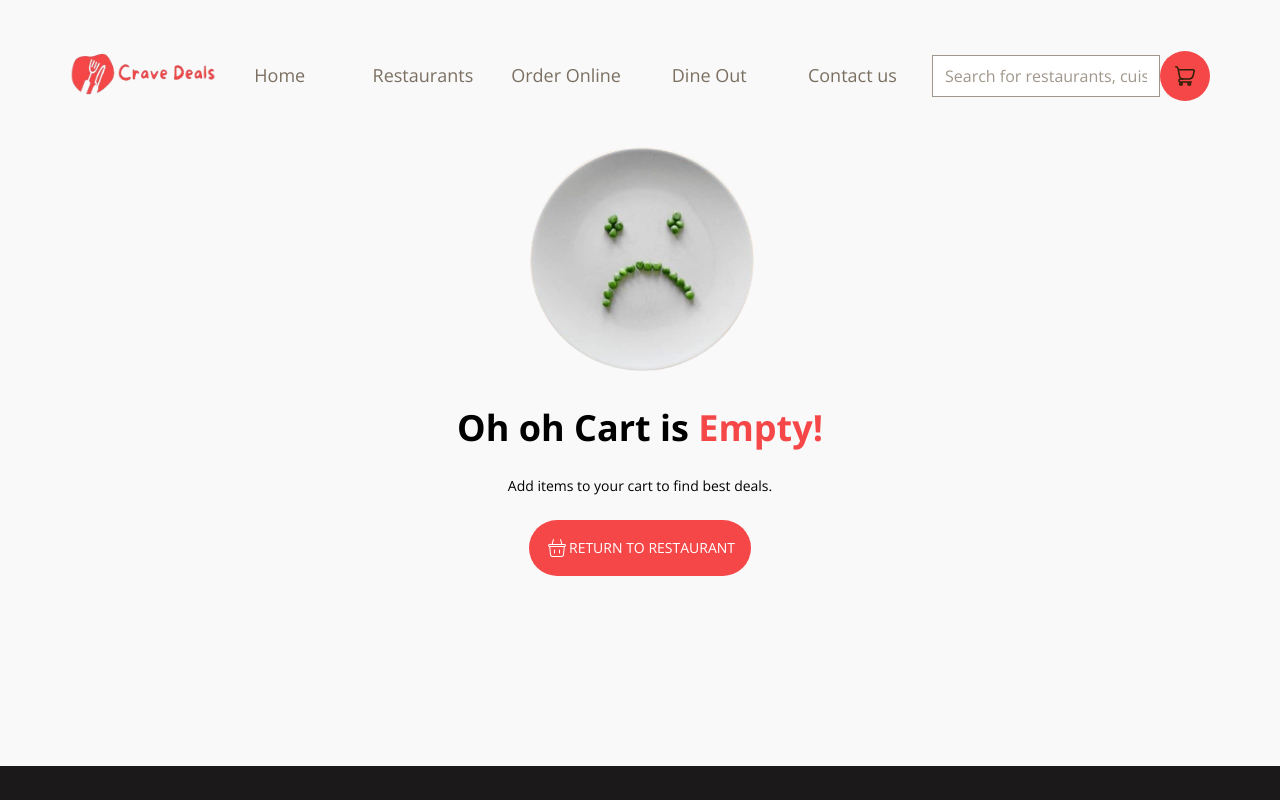
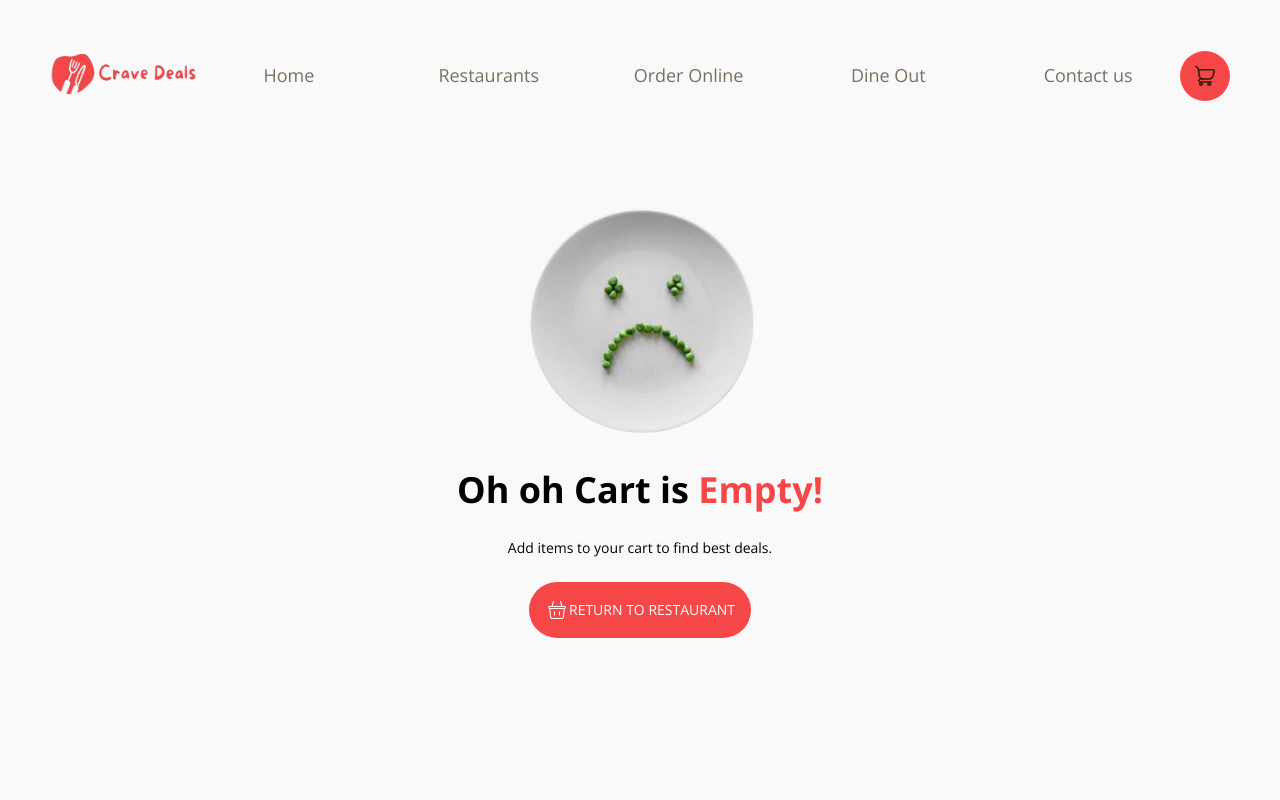
Before and after one commit to akhilnandavara/CraveDeals, a React (Create React App) app: page /cart in a window 1280 px wide. Shown: the top 800 px of the page. Built offline with nearby package versions, Linux system fonts and the light colour scheme.

Commit message:
Fix Navbar search menu styling

```diff
--- a/src/components/Navbar/index.jsx
+++ b/src/components/Navbar/index.jsx
@@ -1,10 +1,10 @@
 import React from "react";
-import {  useLocation, useNavigate } from "react-router-dom";
+import { useLocation, useNavigate } from "react-router-dom";
 import { Button, Img, Line, Text } from "components";
 import { RxCross1 } from "react-icons/rx";
 import { useDispatch, useSelector } from "react-redux";
 import { setCurrentPath } from "slices/restaurantSlice";
-
+import { IoIosSearch } from "react-icons/io";
 
 const NavbarLinks = [
   {
@@ -34,7 +34,7 @@ const NavBar = (props) => {
   const location = useLocation();
   const dispatch = useDispatch();
   const [showMenu, setShowMenu] = React.useState(false);
-  const {carts}=useSelector(state=>state.cart)
+  const { carts } = useSelector((state) => state.cart);
 
   const matchRoute = (path) => {
     if (typeof location.pathname === "string") {
@@ -43,7 +43,9 @@ const NavBar = (props) => {
         return location.pathname === path;
       } else {
         // Check if the location pathname exactly matches the provided path
-        return location.pathname === path || location.pathname.startsWith(path + "/");
+        return (
+          location.pathname === path || location.pathname.startsWith(path + "/")
+        );
       }
     } else {
       return false; // Handle the case where pathname is not a string
@@ -52,18 +54,23 @@ const NavBar = (props) => {
 
   const handleInputChange = (e) => {
     const value = e.target.value;
-    if (value.trim() !== '') {
-        dispatch(setCurrentPath(value)); // Dispatch action with the current search term
+    if (value.trim() !== "") {
+      dispatch(setCurrentPath(value)); // Dispatch action with the current search term
     } else {
-        // If input is empty, set the state back to the default value (e.g., "getAll")
-        dispatch(setCurrentPath('getAll'));
+      // If input is empty, set the state back to the default value (e.g., "getAll")
+      dispatch(setCurrentPath("getAll"));
     }
-};
+  };
 
   return (
     <div className={props.className}>
       <div className="header-row">
-        <Img className="h-[51px] cursor-pointer" src={"/images/img_logo.png"} alt="Logo"  onClick={() => navigate("/")}  />
+        <Img
+          className="h-[51px] cursor-pointer"
+          src={"/images/img_logo.png"}
+          alt="Logo"
+          onClick={() => navigate("/")}
+        />
         <div
           className="mobile-menu   lg:hidden"
           onClick={() => setShowMenu(!showMenu)}
@@ -79,6 +86,20 @@ const NavBar = (props) => {
           )}
         </div>
       </div>
+{/* search mneu  */}
+      <div className="minmd:hidden mx-auto">
+      { location.pathname.includes("/category")  && <div className="relative flex justify-center items-center">
+          <input
+            className=" w-72 h-10 px-3 rounded-lg border-2  border-gray-300 focus:outline-none focus:border-red-400"
+            onChange={handleInputChange}
+            placeholder="Search for restaurants, cuisines..."
+          />
+          <span className="absolute right-2 bg-gray-50">
+            {" "}
+            <IoIosSearch />
+          </span>
+        </div>}
+      </div>
 
       {/* navbar links in small  device */}
       <div
@@ -93,9 +114,11 @@ const NavBar = (props) => {
                 matchRoute(link.path) ? "text-red-400" : "text-gray-900_a2"
               }`}
               size="txtOpenSansRomanRegular16Gray900a2"
-              onClick={() => {  if (!location.pathname.startsWith(link.path + "/")) {
-                navigate(link.path);
-              }}}
+              onClick={() => {
+                if (!location.pathname.startsWith(link.path + "/")) {
+                  navigate(link.path);
+                }
+              }}
             >
               {link.name}
             </Text>
@@ -107,7 +130,7 @@ const NavBar = (props) => {
           </div>
         ))}
 
-        {/* cart and login button */}
+        {/* cart and login button in small device */}
         <div
           className={`flex sm:flex-col flex-row  sm:items-start  items-center gap-2`}
         >
@@ -120,13 +143,20 @@ const NavBar = (props) => {
               <Img className="h-6  " src={"/images/img_cart.svg"} alt="cart" />
             }
           >
-             {carts.length > 0 && <div className="text-red-400 absolute bottom-[20%] bg-white-A700 rounded-full w-[40%] h-fit   right-0  text-xs">{carts.length}</div>}
+            {carts.length > 0 && (
+              <div className="text-red-400 absolute bottom-[20%] bg-white-A700 rounded-full w-[40%] h-fit   right-0  text-xs">
+                {carts.length}
+              </div>
+            )}
           </Button>
         </div>
+
+
+
       </div>
 
       {/*navlinks in large device  */}
-      <div className={`flex sm:hidden flex-row items-center gap-4 w-full `}>
+      <div className={`flex sm:hidden  flex-row items-center gap-4 w-full `}>
         {NavbarLinks.map((link, index) => (
           <div key={index} className="flex flex-col items-center   w-full">
             <Text
@@ -147,18 +177,6 @@ const NavBar = (props) => {
             />
           </div>
         ))}
-
-        {/* Search Field */}
-        <div>
-        <form>
-                <input
-                    type="text"
-                    onChange={handleInputChange}
-                    placeholder="Search for restaurants, cuisines..."
-                />
-
-            </form>
-        </div>
       </div>
 
       {/* cart and login button */}
@@ -178,10 +196,25 @@ const NavBar = (props) => {
             />
           }
         >
-           {carts.length > 0 && <div className="text-red-400 absolute bottom-[20%] bg-white-A700 rounded-full w-[40%] h-fit   right-0  text-xs">{carts.length}</div>}
+          {carts.length > 0 && (
+            <div className="text-red-400 absolute bottom-[20%] bg-white-A700 rounded-full w-[40%] h-fit   right-0  text-xs">
+              {carts.length}
+            </div>
+          )}
         </Button>
 
-        {/* login button can be added in future  */}
+        {/* Search Field */}
+        { location.pathname.includes("/category")  && <div className="relative flex justify-center items-center">
+          <input
+            className=" w-72 h-10 px-3 rounded-lg border-2 border-gray-300 focus:outline-none focus:border-red-400"
+            onChange={handleInputChange}
+            placeholder="Search for restaurants, cuisines..."
+          />
+          <span className="absolute right-2 bg-gray-50">
+            {" "}
+            <IoIosSearch />
+          </span>
+        </div>}
       </div>
     </div>
   );
--- a/src/pages/Cart/index.jsx
+++ b/src/pages/Cart/index.jsx
@@ -58,8 +58,8 @@ export default function Cart() {
   return (
     <div className="bg-gray-50 flex flex-col font-poppins items-center justify-end mx-auto w-full">
       <div className="flex flex-col font-opensans gap-10  p-[50px]  md:px-5 items-center justify-start w-full">
-        <div className="flex flex-col gap-10 items-center justify-start w-full mb-5 mx-auto max-w-[1250px] px-5">
-          <NavBar className="flex md:flex-col flex-row md:gap-4 md:items-start items-center justify-between w-full" />
+      <div className="flex flex-col md:gap-10  items-center justify-start  w-full  mb-5 mx-auto gap-[102px] lg:max-w-[1250px] md:px-5">
+        <NavBar className="flex md:flex-col flex-row md:gap-4 md:items-start items-center justify-between w-full" />
           {carts.length > 0 && (
             <div className="flex justify-start w-full font-opensans">
               <Text
```
